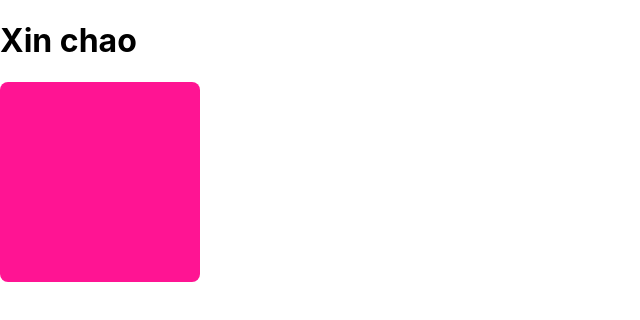
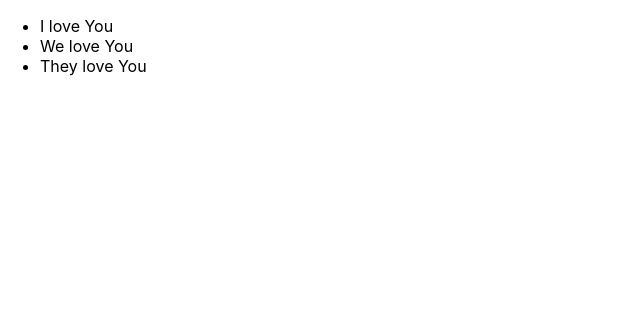
Before and after one commit to chalkybug/react-hooks-basic, a React (Create React App) app: page / in a window 1280 px wide. Shown: the top 320 px of the page, without its empty margins (0-640 px from the left). Built offline with nearby package versions, Linux system fonts and the light colour scheme.

Commit message:
04-Cách dùng useState() đơn giản

```diff
--- a/src/App.js
+++ b/src/App.js
@@ -1,13 +1,28 @@
-import logo from './logo.svg';
+import { useState } from 'react';
 import './App.scss';
-import ColorBox from './components/ColorBox';
+import TodoList from './components/TodoList';
 
 function App() {
+  const [todoList, setTodoList] = useState(
+    [
+      { id: 1, title: 'I love You' },
+      { id: 2, title: 'We love You' },
+      { id: 3, title: 'They love You' },
+    ]
+  );
+
+  function handleTodoClick(todo) {
+    console.log(todo);
+    const index = todoList.findIndex(x => x.id === todo.id);
+    if (index < 0) return;
+    const newTodoList = [...todoList];
+    newTodoList.splice(index, 1);
+    setTodoList(newTodoList);
+  }
+
   return (
     <div className="app">
-      <h1> Xin chao</h1>
-
-      <ColorBox />
+      <TodoList todos={todoList} onTodoClick={handleTodoClick} />
 
     </div>
   );
--- a/src/components/ColorBox/index.jsx
+++ b/src/components/ColorBox/index.jsx
@@ -1,5 +1,4 @@
 import React, { useState } from 'react';
-import PropTypes from 'prop-types';
 import './ColorBox.scss';
 
 ColorBox.propTypes = {
--- /dev/null
+++ b/src/components/TodoList/index.jsx
@@ -0,0 +1,31 @@
+import React from 'react';
+import PropTypes from 'prop-types';
+
+TodoList.propTypes = {
+    todos: PropTypes.array,
+    onTodoClick: PropTypes.func,
+};
+
+TodoList.defaultProps = {
+    todos: [],
+    onTodoClick: null,
+}
+
+function TodoList(props) {
+    const { todos, onTodoClick } = props;
+
+    function handleClick(todo) {
+        if (onTodoClick) {
+            onTodoClick(todo);
+        }
+    }
+    return (
+        <ul className="todo-list">
+            {todos.map(todo => (
+                <li key={todo.id} onClick={() => handleClick(todo)}>{todo.title}</li>
+            ))}
+        </ul>
+    );
+}
+
+export default TodoList;
```
Also changed, not shown: 1 other file (tests, documents, lock files or other folders).
